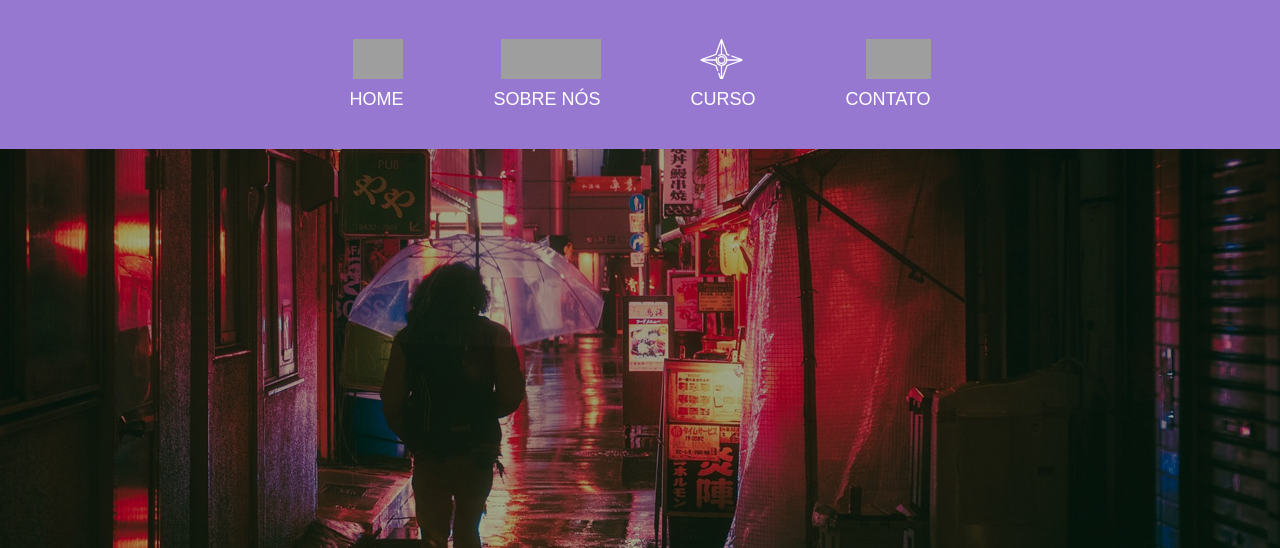
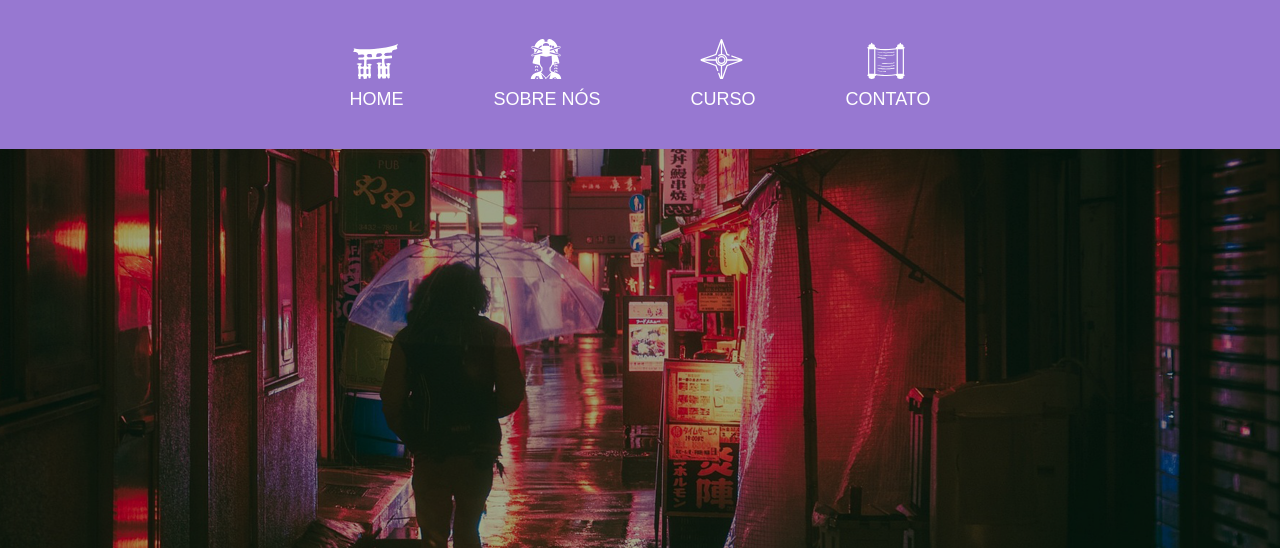
Before and after one commit to PhilCard/Zamatsu_Languages, a PHP site: page / in a window 1280 px wide. Shown: the top 548 px of the page. Run offline with PHP 8.4, Linux system fonts and the light colour scheme; grey boxes are pictures that could not be loaded.

Commit message:
icons recolocados

```diff
--- a/css/style.css
+++ b/css/style.css
@@ -70,11 +70,11 @@ header{
 }
 
 .iconSobre{
-    background: url(../img/icon/sobre.svg) no-repeat;
+    background: url(../img/icon/sobre_nós.svg) no-repeat;
     margin-left: 8px;
 }
 .iconContato{
-    background: url(../img/icon/scroll-svgrepo-com.svg) no-repeat;
+    background: url(../img/icon/contato.svg) no-repeat;
     margin-left: 20px;
 }
 
@@ -304,7 +304,7 @@ header{
 /* <---- Começo video youtube ----> */
 
 .PorqueJP{
-    background-image: url(../img/PorqueJP.png);
+    background-image: url(../img/background.png);
     background-repeat: no-repeat;
     background-attachment: fixed;
     padding-top: 4%;
```
Also changed, not shown: img/background.png (added), img/icon/contato.svg (added), img/icon/home.svg (added), img/icon/sobre_nós.svg (added), img/japan-gbcda31be2_1920.jpg (added).
